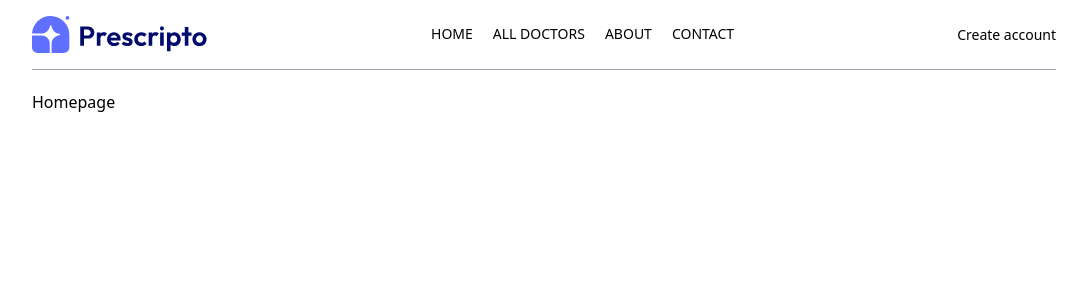
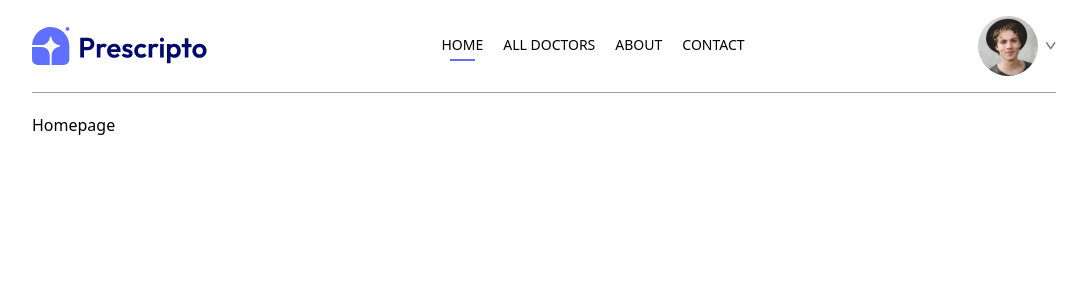
Before and after one commit to tgabriel22/HealthBooking, a React (Vite) app in the folder frontend/: page / in a window 1280 px wide. Shown: the top 300 px of the page, without its empty margins (96-1183 px from the left). Built offline with nearby package versions, Linux system fonts and the light colour scheme.

Commit message:
Done customizin Navbar

```diff
--- a/frontend/package.json
+++ b/frontend/package.json
@@ -10,13 +10,13 @@
     "preview": "vite preview"
   },
   "dependencies": {
-    "@tailwindcss/vite": "^4.0.1",
+    "@tailwindcss/vite": "^4.0.9",
     "axios": "^1.7.9",
     "react": "^18.3.1",
     "react-dom": "^18.3.1",
     "react-router-dom": "^7.1.3",
     "react-toastify": "^11.0.3",
-    "tailwindcss": "^4.0.1"
+    "tailwindcss": "^4.0.9"
   },
   "devDependencies": {
     "@eslint/js": "^9.17.0",
--- a/frontend/src/App.jsx
+++ b/frontend/src/App.jsx
@@ -8,7 +8,7 @@
 import MyProfile from './pages/MyProfile'
 import MyAppointements from './pages/MyAppointements'
 import Appointment from './pages/Appointment'
-import Navbar from './pages/Navbar'
+import Navbar from './components/Navbar'
 
 const App = () => {
   return (
--- /dev/null
+++ b/frontend/src/components/Navbar.jsx
@@ -0,0 +1,52 @@
+import React, { useState } from 'react'
+import {assets} from '../assets/assets'
+import { NavLink, useNavigate } from 'react-router-dom'
+
+const Navbar = () => {
+  const navigate = useNavigate();
+  const [showMenu, setShowMenu] = useState(false)
+  const [token, setToken] = useState(true)
+  return (
+    <div className='flex items-center justify-between text-sm py-4 mb-5 border-b border-b-gray-400'>
+      <img className='w-44 cursor-pointer' src={assets.logo} alt="" />
+      <ul className='hidden md:flex items-start gap-5 font-medium'>
+        <NavLink to={"/"}>
+          <li className='py-1'>HOME</li>
+          <hr className='border-none outline-none h-0.5 bg-primary w-3/5 m-auto hidden'/>
+        </NavLink>
+        <NavLink to={"/doctors"}>
+          <li className='py-1'>ALL DOCTORS</li>
+          <hr className='border-none outline-none h-0.5 bg-primary w-3/5 m-auto hidden'/>
+        </NavLink>
+        <NavLink to={"/about"}>
+          <li className='py-1'>ABOUT</li>
+          <hr className='border-none outline-none h-0.5 bg-primary w-3/5 m-auto hidden'/>
+        </NavLink>
+        <NavLink to={"/contact"}>
+          <li className='py-1'>CONTACT</li>
+          <hr className='border-none outline-none h-0.5 bg-primary w-3/5 m-auto hidden'/>
+        </NavLink>
+      </ul>
+      <div className=' flex items-center gap-4'>
+        {
+          token
+          ? <div className='flex items-center gap-2 cursor-pointer group relative'>
+            <img className='w-15 rounded-full' src={assets.profile_pic} alt="" />
+            <img className="w-2.5" src={assets.dropdown_icon} alt="" />
+            <div className='absolute top-0 right-0 pt-14 text-base font-medium text-gray-600 z-20 hidden group-hover:block'>
+              <div className='min-w-48 bg-stone-100 rounded flex flex-col gap-4 p-4'>
+                <p onClick={()=>navigate('my-profile')} className='hover:text-black cursor-pointer'>My Profile</p>
+                <p onClick={()=>navigate('my-appointments')} className='hover:text-black cursor-pointer'>My Appointments</p>
+                <p onClick={()=> setToken(false)} className='hover:text-black cursor-pointer'>Logout</p>
+              </div>
+            </div>
+          </div>
+          :<button onClick={()=>navigate('/login')} className='bg-primary text-white px-8 py-3 rounded-full font-light hidden md:block cursor-pointer'>Create account</button>
+        }
+
+      </div>
+    </div>
+  )
+}
+
+export default Navbar
--- a/frontend/src/index.css
+++ b/frontend/src/index.css
@@ -1,7 +1,9 @@
 @import "tailwindcss";
-/* @theme {
-    --primary: #5f6FFF
-} */
-:root {
-    --primary: #5f6FFF;
-  }
+
+@theme {
+    --color-primary: #5f6FFF;
+}
+
+.active hr{
+    @apply block
+}
--- a/frontend/src/pages/Navbar.jsx
+++ /dev/null
@@ -1,34 +0,0 @@
-import React from 'react'
-import {assets} from '../assets/assets'
-import { NavLink } from 'react-router-dom'
-
-const Navbar = () => {
-  return (
-    <div className='flex items-center justify-between text-sm py-4 mb-5 border-b border-b-gray-400'>
-      <img className='w-44 cursor-pointer' src={assets.logo} alt="" />
-      <ul className='hidden md:flex items-start gap-5 font-medium'>
-        <NavLink>
-          <li className='py-1'>HOME</li>
-          <hr className='border-none outline-none h-0.5 bg-primary w-3/5 m-auto'/>
-        </NavLink>
-        <NavLink>
-          <li className='py-1'>ALL DOCTORS</li>
-          <hr className='border-none outline-none h-0.5 bg-primary w-3/5 m-auto'/>
-        </NavLink>
-        <NavLink>
-          <li className='py-1'>ABOUT</li>
-          <hr className='border-none outline-none h-0.5 bg-primary w-3/5 m-auto'/>
-        </NavLink>
-        <NavLink>
-          <li className='py-1'>CONTACT</li>
-          <hr className='border-none outline-none h-0.5 bg-primary w-3/5 m-auto'/>
-        </NavLink>
-      </ul>
-      <div>
-        <button>Create account</button>
-      </div>
-    </div>
-  )
-}
-
-export default Navbar
--- a/frontend/vite.config.js
+++ b/frontend/vite.config.js
@@ -2,7 +2,6 @@
 import react from '@vitejs/plugin-react'
 import tailwindcss from '@tailwindcss/vite'
 
-// https://vite.dev/config/
 export default defineConfig({
   plugins: [react(),
     tailwindcss()
```
Also changed, not shown: 1 other file (tests, documents, lock files or other folders).
